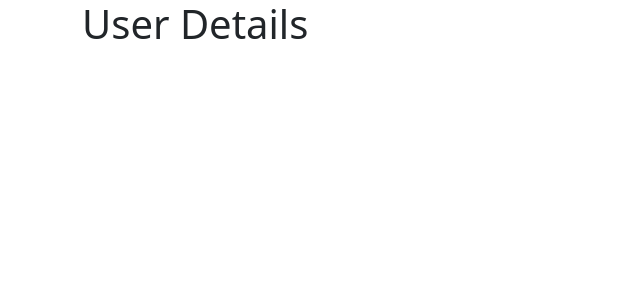
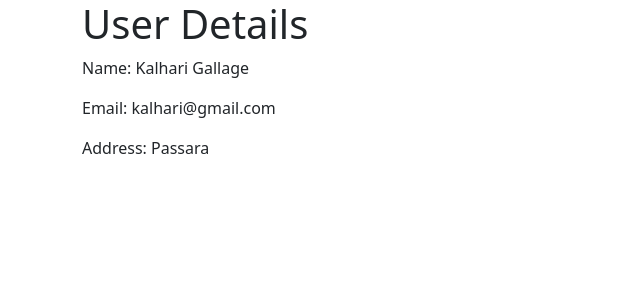
Before and after one commit to KanishkaKodithuwakku/RoutingApp, a React (Create React App) app: page /user-details/1 in a window 1280 px wide. Shown: the top 300 px of the page, without its empty margins (0-640 px from the left). Built offline with nearby package versions, Linux system fonts and the light colour scheme.

Commit message:
compleated the task with routings

```diff
--- a/src/Components/Card/HorizontalCard.js
+++ b/src/Components/Card/HorizontalCard.js
@@ -1,7 +1,14 @@
 import React from "react";
 import avatar from "./avatar.jpg";
 
-const HorizontalCard = ({ title, children, image, gender }) => {
+const HorizontalCard = ({
+  title,
+  children,
+  image,
+  gender,
+  id,
+  handleCardClick,
+}) => {
   const roundDivStyle = {
     borderRadius: "50%",
     backgroundColor: gender === "Female" ? "#FF9B9B" : "#468B97",
@@ -16,7 +23,11 @@ const HorizontalCard = ({ title, children, image, gender }) => {
   };
   return (
     <>
-      <div className="card mb-3" style={{ maxWidth: `540px` }}>
+      <div
+        className="card mb-3"
+        style={{ maxWidth: `540px` }}
+        onClick={(e) => handleCardClick(id)}
+      >
         <div className="row g-0">
           <div className="col-md-2">
             {image ? (
--- a/src/Context/UsersContext.js
+++ b/src/Context/UsersContext.js
@@ -19,7 +19,7 @@ const UserContextProvider = ({ children }) => {
 
   const [users, setUsers] = useState([
     {
-      id: uuidv4(),
+      id: 1,
       fullname: "Kalhari Gallage",
       email: "kalhari@gmail.com",
       gender: "Female",
@@ -27,7 +27,7 @@ const UserContextProvider = ({ children }) => {
       zipcode: "0453",
     },
     {
-      id: uuidv4(),
+      id: 2,
       fullname: "Kanishka Bandara Kodithuwakku",
       email: "kanishka@gmail.com",
       gender: "Male",
@@ -59,8 +59,13 @@ const UserContextProvider = ({ children }) => {
   const handleformSubmit = (e) => {
     e.preventDefault();
 
+    if (!fullname || !email || !gender || !address) {
+      toast.error("Please fill in all the required fields.");
+      return;
+    }
+
     const newUser = {
-      id: uuidv4(),
+      id: 3,
       fullname: fullname,
       email: email,
       gender: gender,
--- a/src/Pages/Users/AllUsers.js
+++ b/src/Pages/Users/AllUsers.js
@@ -42,6 +42,9 @@ const AllUsers = () => {
         localStorage.clear();
         history.push('/login')
   }
+  const handleCardClick = (userId) => {
+    history.push(`/user-details/${userId}`);
+  };
 
   useEffect(() => {
     if (users.length === 0) {
@@ -119,6 +122,7 @@ const AllUsers = () => {
               {...user}
               title={user.fullname}
               image={false}
+              handleCardClick={handleCardClick}
             >
               <DataButton
                 sm={`btn-sm`}
--- a/src/Pages/Users/UserDetails.js
+++ b/src/Pages/Users/UserDetails.js
@@ -1,12 +1,33 @@
-import React from 'react'
-
+import React, { useContext } from "react";
+import { useParams } from "react-router-dom";
+import { UserContext } from "../../Context/UsersContext";
 
 const UserDetails = () => {
+  const { users } = useContext(UserContext);
+  const { id:userId } = useParams();
 
-    return (
-        <>
-        <h1>User Details</h1>
-        </>
-    )
-}
+  const findUserById = (userId) => {
+    const user = users.find((user) => user.id === Number(userId));
+    return user;
+  };
+
+  const user = findUserById(userId);
+
+  return (
+    <>
+      <h1>User Details</h1>
+      {user ? (
+        <div>
+          <p>Name: {user.fullname}</p>
+          <p>Email: {user.email}</p>
+          <p>Address: {user.address}</p>
+          {/* Render other user details */}
+        </div>
+      ) : (
+        <p>User not found</p>
+      )}
+    </>
+  );
+};
+
 export default UserDetails;
```
